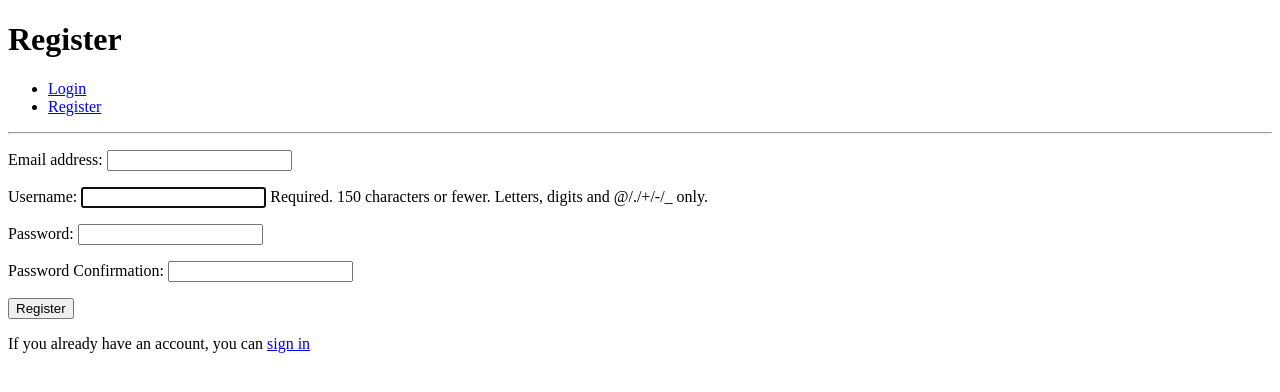
After one commit to teppm/django-authentication, a Django app: page /accounts/register/ in a window 1280 px wide. The commit adds this page. Shown: the top 392 px of the page. Run offline with Django 3.2, Linux system fonts and the light colour scheme.

Commit message:
registration form

```diff
--- a/accounts/forms.py
+++ b/accounts/forms.py
@@ -1,6 +1,22 @@
 from django import forms
+from django.contrib.auth.models import User
+from django.contrib.auth.forms import UserCreationForm
+from django.core.exceptions import ValidationError
 
 class UserLoginForm(forms.Form):
     """Form to be used to login users"""
     username = forms.CharField()
     password = forms.CharField(widget = forms.PasswordInput)
+
+
+class UserRegistrationForm(UserCreationForm):
+    """Form used to register a new user"""
+    password1 = forms.CharField(widget=forms.PasswordInput,
+                                label="Password")
+    password2 = forms.CharField(
+                                label="Password Confirmation",
+                                widget=forms.PasswordInput)
+
+    class Meta:
+        model = User
+        fields = ['email', 'username', 'password1', 'password2']
--- /dev/null
+++ b/accounts/templates/registration.html
@@ -0,0 +1,14 @@
+{% extends 'base.html' %}
+
+{% block page_title %} Registration Page {% endblock %}
+
+{% block page_heading %} Register {% endblock %}
+
+{% block content %}
+    <form method="POST">
+        {% csrf_token %}
+        {{ registration_form.as_p }}
+        <button type="submit">Register</button>
+    </form>
+<p>If you already have an account, you can <a href="{% url 'login' %}">sign in</a></p>
+{% endblock %}
--- a/accounts/views.py
+++ b/accounts/views.py
@@ -1,6 +1,7 @@
 from django.shortcuts import render, redirect, reverse
 from django.contrib import auth, messages
-from accounts.forms import UserLoginForm
+from django.contrib.auth.decorators import login_required
+from accounts.forms import UserLoginForm, UserRegistrationForm
 
 # Create your views here.
 
@@ -8,7 +9,7 @@ def index(request):
     """Return the index html file"""
     return render(request, 'index.html')
 
-
+@login_required
 def logout(request):
     """Logout the user"""
     auth.logout(request)
@@ -17,6 +18,8 @@ def logout(request):
 
 def login(request):
     """Return a Login page for the user"""
+    if request.user.is_authenticated:
+        return redirect (reverse('index'))
     if request.method == "POST":
         login_form = UserLoginForm(request.POST)
 
@@ -27,8 +30,17 @@ def login(request):
             if user:
                 auth.login(user=user, request=request)
                 messages.success(request, 'You have logged in Yo!')
+                return redirect (reverse('index'))
             else:
                 login_form.add_error(None, 'Your username or password is incorrect')
     else:
         login_form = UserLoginForm()
     return render(request, 'login.html', {'login_form': login_form})
+
+
+
+def registration(request):
+    """Render registration page"""
+    registration_form = UserRegistrationForm()
+    return render(request, 'registration.html',
+         {'registration_form': registration_form})
--- a/django_auth/urls.py
+++ b/django_auth/urls.py
@@ -15,11 +15,12 @@ Including another URLconf
 """
 from django.contrib import admin
 from django.urls import path
-from accounts.views import index, logout, login
+from accounts.views import index, logout, login, registration
 
 urlpatterns = [
     path('admin/', admin.site.urls),
     path('', index, name='index'),
     path('accounts/logout/',logout, name='logout'),
-    path('accounts/login/',login, name='login')
+    path('accounts/login/',login, name='login'),
+    path('accounts/register/', registration, name='registration')
 ]
--- a/templates/base.html
+++ b/templates/base.html
@@ -18,7 +18,7 @@
             <li><a href="{% url 'logout' %}">Logout</a></li>
         {% else %}
             <li><a href="{% url 'login' %}">Login</a></li>
-            <li><a href="">Register</a></li>
+            <li><a href="{% url 'registration' %}">Register</a></li>
         {% endif %}
         </ul>
     </nav>
```
